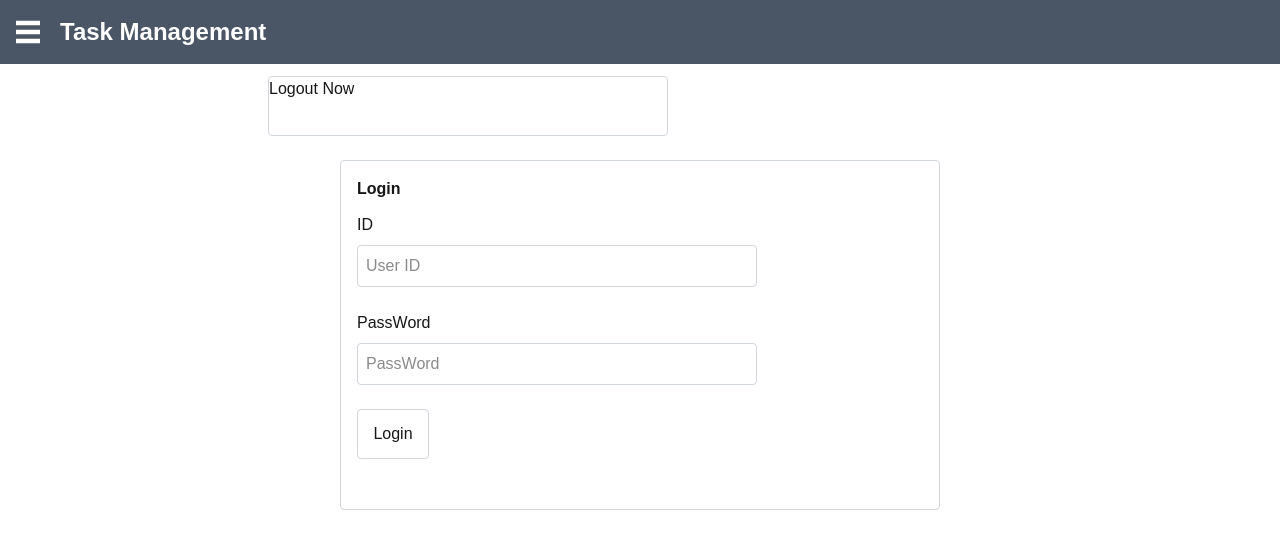
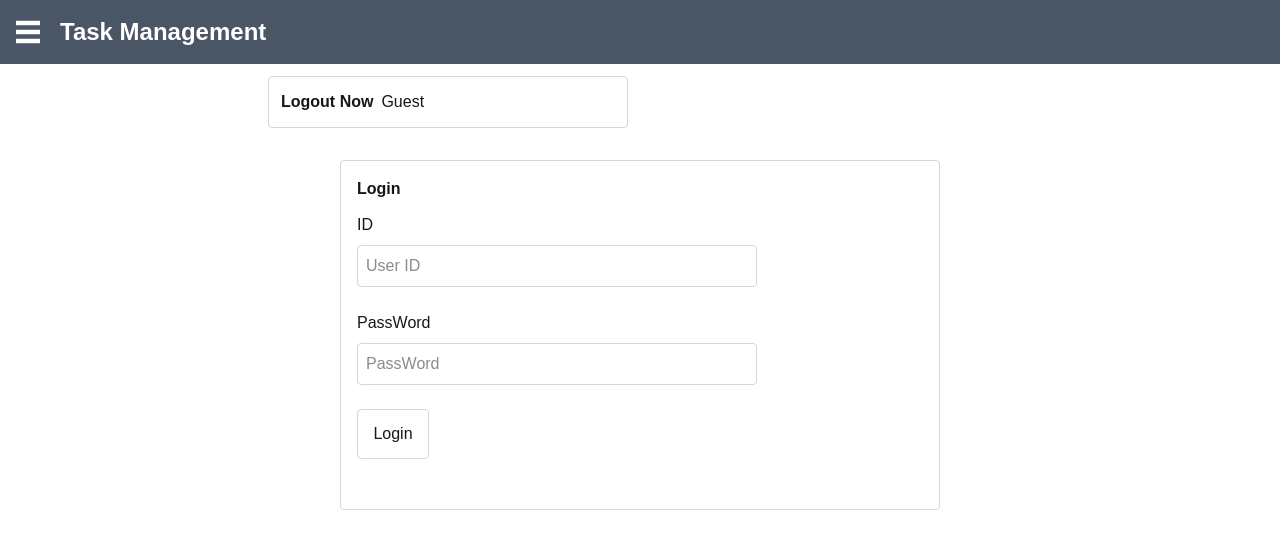
Before and after one commit to saishooo/TskMngApp, a Next.js app: page /login in a window 1280 px wide. Shown: the top 548 px of the page. Built offline with nearby package versions, Linux system fonts and the light colour scheme.

Commit message:
20251221-13

```diff
--- a/src/app/components/login/userinfo_output.tsx
+++ b/src/app/components/login/userinfo_output.tsx
@@ -7,11 +7,18 @@ export function UserInfo_Output() {
     const { user } = useAuth();
     return(
         <div className={ headerInnerClass }>
-            <div className="w-100 h-15 mt-3 ml-3  border rounded border-gray-300">
+            <div className="flex items-center w-90 h-13 mt-3 ml-3  border rounded border-gray-300">
                 { user? (
-                    <h1>{ user.user_name }</h1>
+                    <div className="flex ml-3">
+                        <h1 className="font-bold">Login Now :</h1>
+                        <p className="ml-2">{ user.user_name }</p>
+                        <p className="ml-2">さん</p>
+                    </div>
                 ) : (
-                    <h1>Logout Now</h1>
+                    <div className="flex ml-3">
+                        <h1 className="font-bold">Logout Now</h1>
+                        <p className="ml-2">Guest</p>
+                    </div>
                 )}
             </div>
         </div>
```
